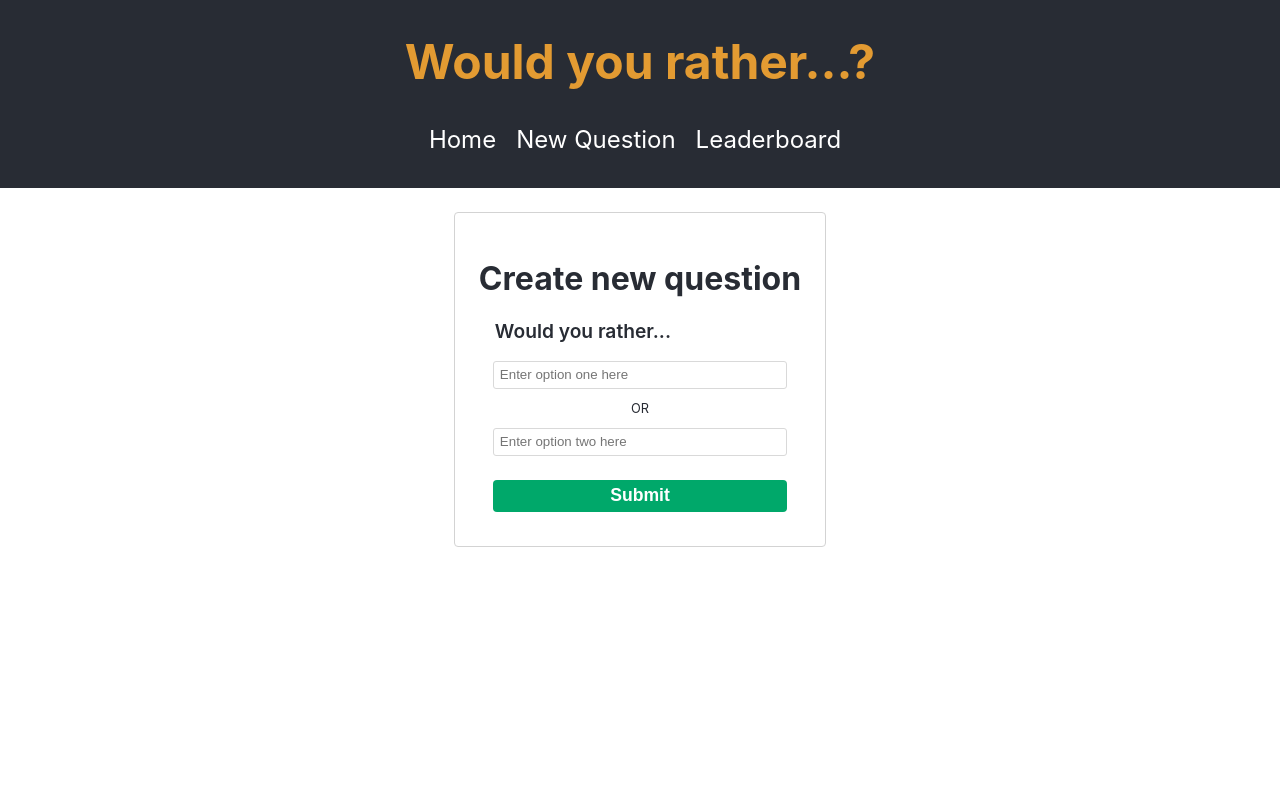
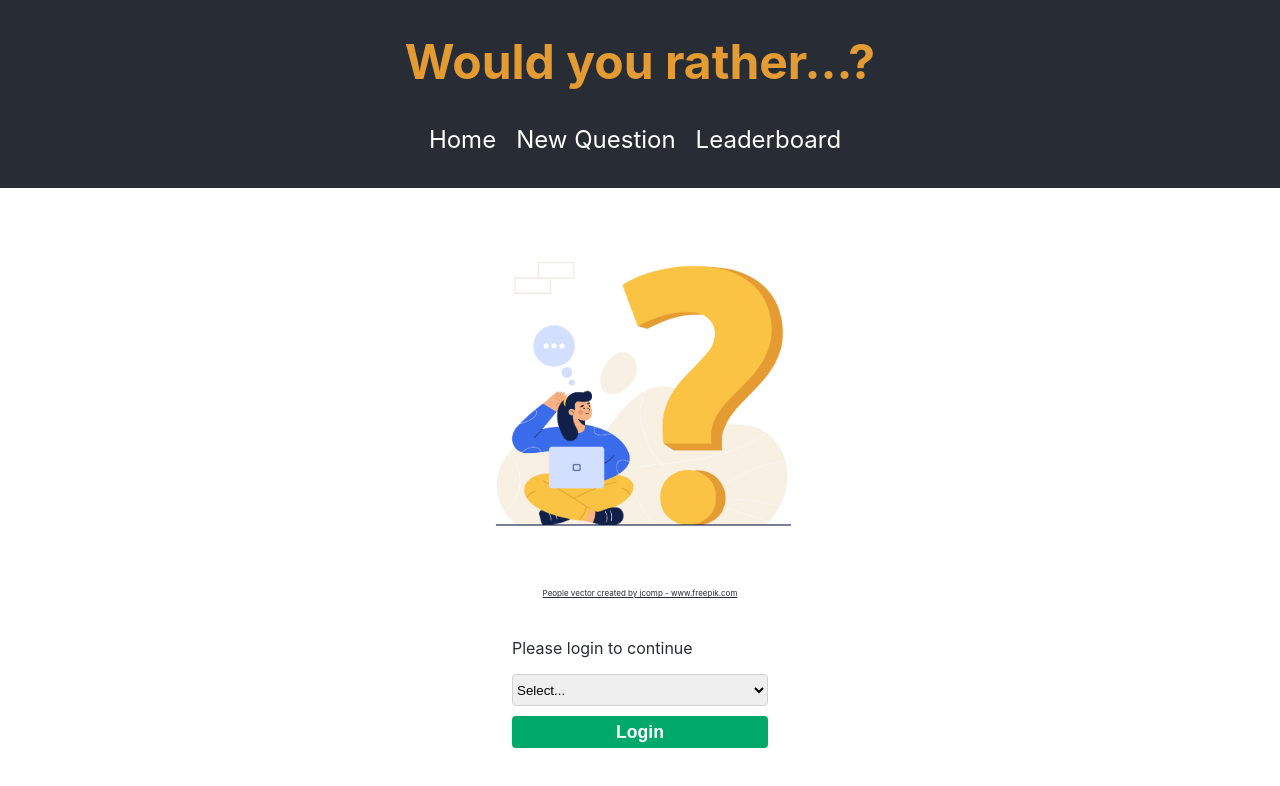
Before and after one commit to runimo/reactnd-would-you-rather, a React (Create React App) app: page /new in a window 1280 px wide. Shown: the top 786 px of the page. Built offline with nearby package versions, Linux system fonts and the light colour scheme.

Commit message:
refactor: adjust url to match project specs

```diff
--- a/src/components/App.js
+++ b/src/components/App.js
@@ -34,7 +34,7 @@
 
           <Routes>
             <Route path='*' element={<Home />} />
-            <Route path='/new' element={<NewQuestionForm />} />
+            <Route path='/add' element={<NewQuestionForm />} />
             <Route path='/leaderboard' element={<LeaderBoard />} />
             <Route path='/question/:id' element={<QuestionDetails params={this.params} />} />
           </Routes>
--- a/src/components/Nav.js
+++ b/src/components/Nav.js
@@ -13,7 +13,7 @@
           </Link>
         </li>
         <li>
-          <Link to='/new'>
+          <Link to='/add'>
             New Question
           </Link>
         </li>
```
